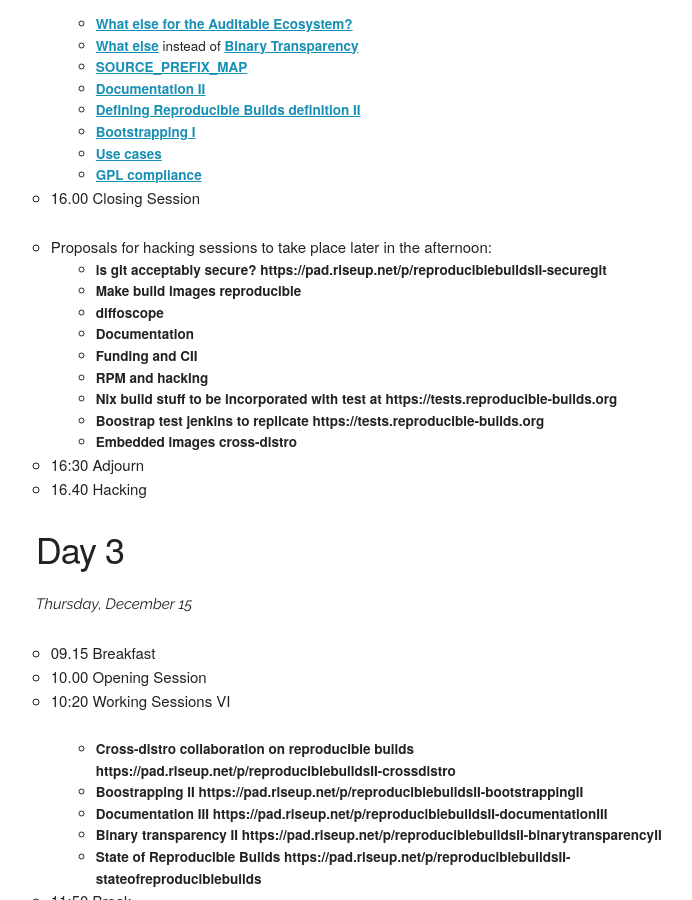
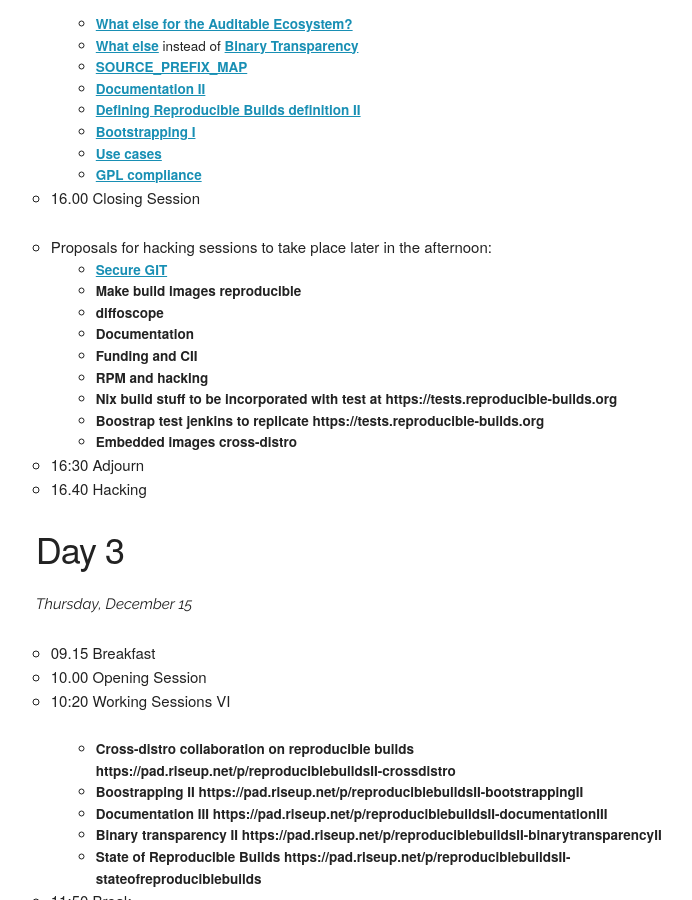
Before and after one commit to prototypefund/reproducible-website, a Jekyll site: the page built from _events/berlin2016/agenda.md, in a window 1280 px wide and 900 px high, scrolled down 2011 px. Shown: the whole window, without its empty margins (457-1149 px from the left). Built offline with Jekyll 4.4.1, drawn with Linux system fonts in a browser that asks for light colours; some web fonts are replaced.

Commit message:
berlin2016: link securegit in agenda
Signed-off-by: Holger Levsen <holger@layer-acht.org>

```diff
--- a/_events/berlin2016/agenda.md
+++ b/_events/berlin2016/agenda.md
@@ -102,7 +102,7 @@ Day 2
 *    16.00 Closing Session
 
 * Proposals for hacking sessions to take place later in the afternoon:
-     -   **is git acceptably secure? https://pad.riseup.net/p/reproduciblebuildsII-securegit**
+     -   **[Secure GIT]({{ "/events/berlin2016/securegit/" | prepend: site.baseurl }})**
      -   **Make build images reproducible**
      -   **diffoscope**
      -   **Documentation**
```
